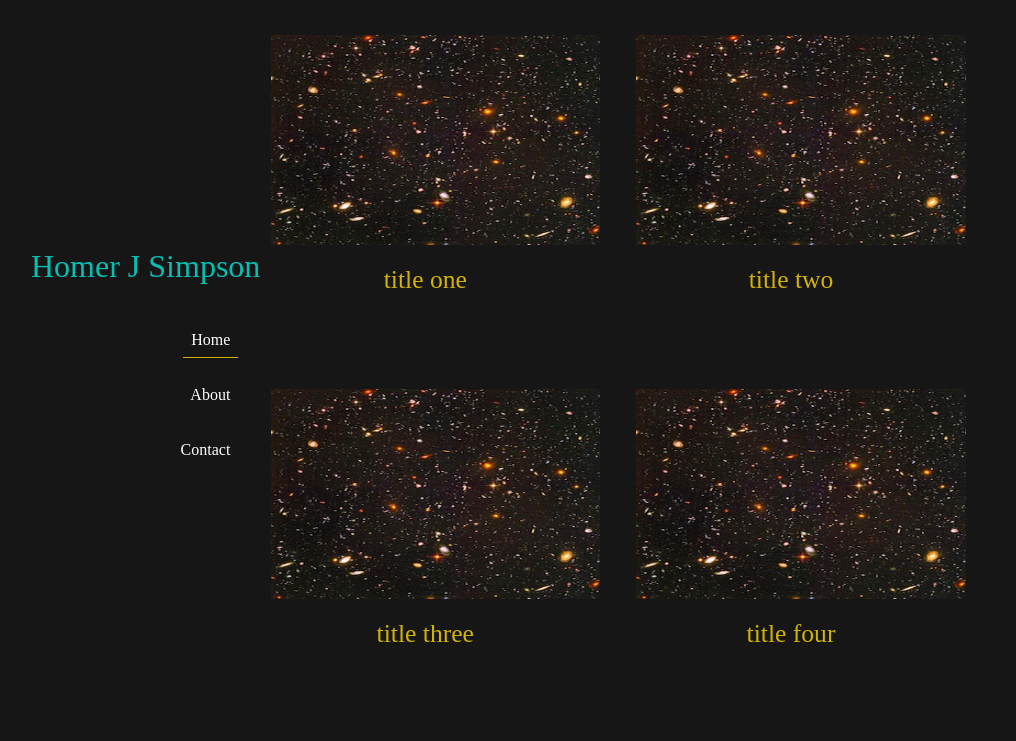
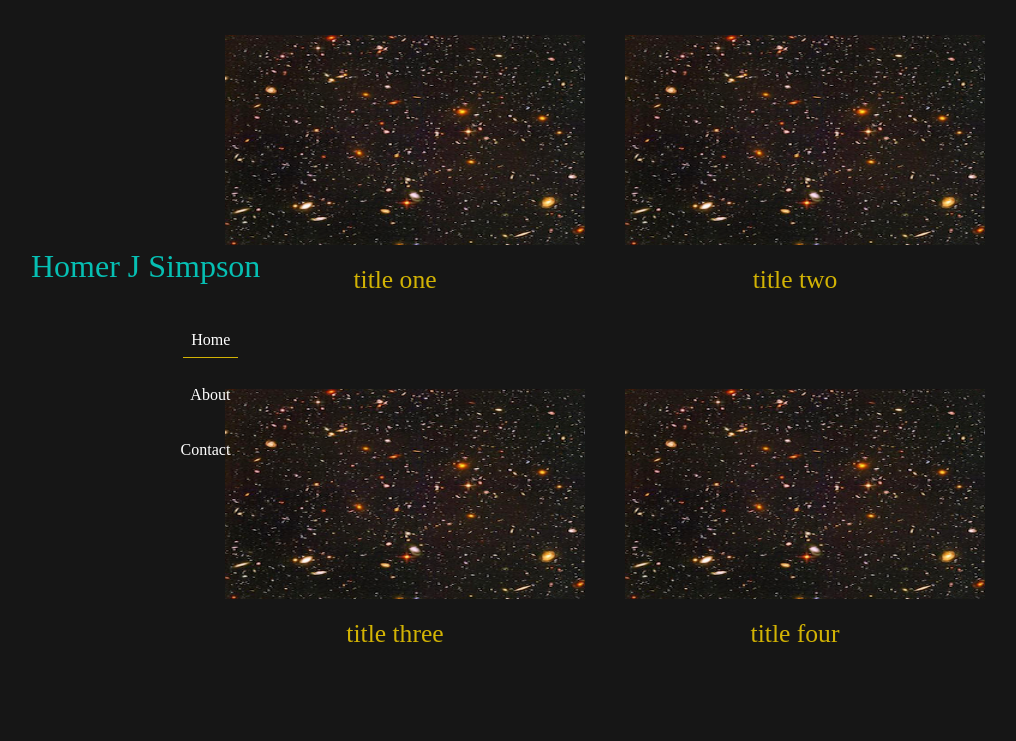
Before and after one commit to Uthaeus/vid-portfolio2, a React (Create React App) app: page / in a window 1280 px wide. Shown: the top 741 px of the page, without its empty margins (105-1121 px from the left). Built offline with nearby package versions, Linux system fonts and the light colour scheme.

Commit message:
adjusted base styling

```diff
--- a/src/styles/base.scss
+++ b/src/styles/base.scss
@@ -7,7 +7,7 @@ body {
     min-height: 100vh;
     height: 100%;
     display: grid;
-    grid-template-columns: 2fr 4fr 1fr;
+    grid-template-columns: 2fr 5fr 1fr;
     background-color: $black;
 
 
```
